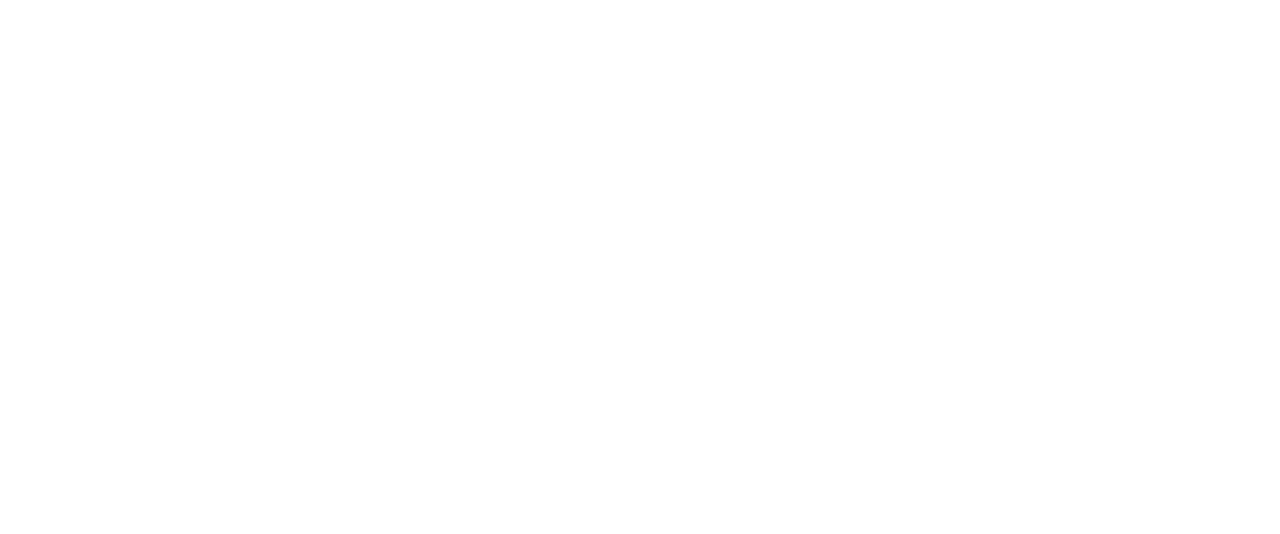
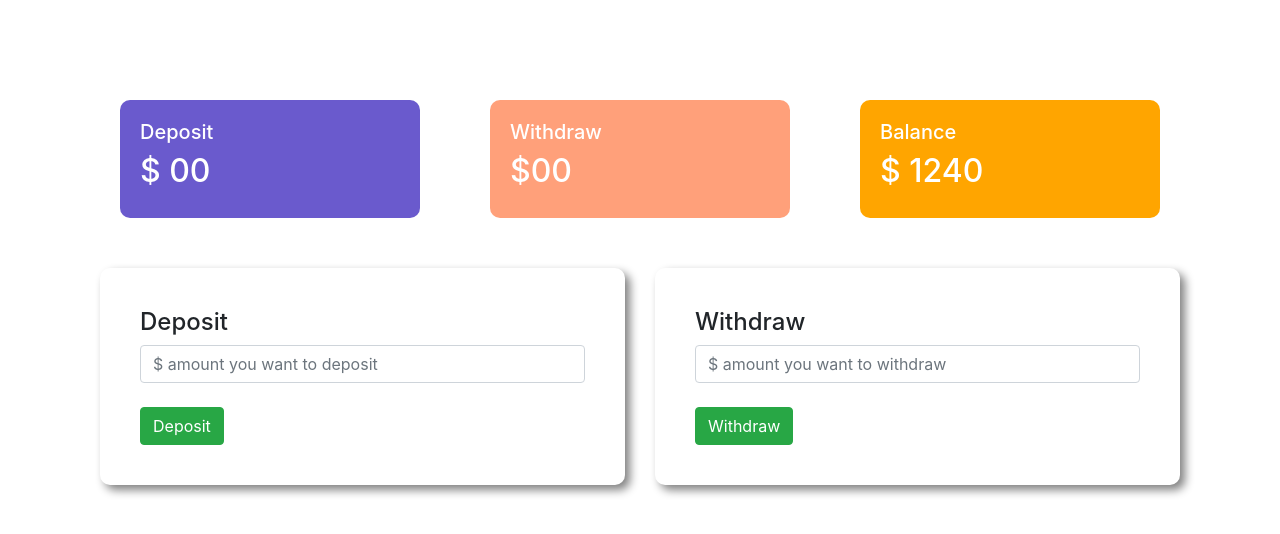
Before and after one commit to Mrahman95/Rahman-bank, a plain HTML site: page index.html in a window 1280 px wide. Both pictures are taken after a click on the button "Enter". Drawn offline with nearby package versions, Linux system fonts and the light colour scheme.

Commit message:
added bank deposit and balance

```diff
--- a/index.html
+++ b/index.html
@@ -1,12 +1,15 @@
 <!DOCTYPE html>
 <html lang="en">
+
 <head>
     <meta charset="UTF-8">
     <meta name="viewport" content="width=device-width, initial-scale=1.0">
     <title>Rahman Bank</title>
-    <link rel="stylesheet" href="https://stackpath.bootstrapcdn.com/bootstrap/4.4.1/css/bootstrap.min.css" integrity="sha384-Vkoo8x4CGsO3+Hhxv8T/Q5PaXtkKtu6ug5TOeNV6gBiFeWPGFN9MuhOf23Q9Ifjh" crossorigin="anonymous">
+    <link rel="stylesheet" href="https://stackpath.bootstrapcdn.com/bootstrap/4.4.1/css/bootstrap.min.css"
+        integrity="sha384-Vkoo8x4CGsO3+Hhxv8T/Q5PaXtkKtu6ug5TOeNV6gBiFeWPGFN9MuhOf23Q9Ifjh" crossorigin="anonymous">
     <link rel="stylesheet" href="style.css">
 </head>
+
 <body>
 
     <div id="login-area">
@@ -21,14 +24,102 @@
         </div>
 
     </div>
+    <div id="transaction_area">
+        <div class="row">
+            <div class="col-md-4">
+                <div class="deposit status">
+                    <h5>Deposit</h5>
+                    <h2>$ <span id="currentDeposit">00</span></h2>
+                </div>
+            </div>
+            <div class="col-md-4">
+                <div class="withdraw status">
+                    <h5>Withdraw</h5>
+                    <h2>$00</h2>
+                </div>
+
+            </div>
+            <div class="col-md-4">
+                <div class="balance status">
+                    <h5>Balance</h5>
+                    <h2>$ <span id="currentBalance"> 1240</span> </h2>
+                </div>
+
+            </div>
+
+        </div>
+        <div class="row">
+            <div class="col-md-6">
+                <div class="submit_area">
+                    <h4>Deposit</h4>
+                    <input id="depositAmount" type="text" class="form-control" placeholder="$ amount you want to deposit">
+                    <br>
+                    <button id="addDeposit" class="btn btn-success">Deposit</button>
+                </div>
+            </div>
+            <div class="col-md-6">
+                <div class="submit_area">
+                    <h4>Withdraw</h4>
+                    <input id="withdrawAmount" type="text" class="form-control" placeholder="$ amount you want to withdraw">
+                    <br>
+                    <button id="addWithdraw" class="btn btn-success">Withdraw</button>
+
+                </div>
+            </div>
+        </div>
+
+    </div>
 
 </body>
 <script>
+    // login button event handler
     const loginBtn = document.getElementById('login');
-    loginBtn.addEventListener('click', function(){
-      const loginArea = document.getElementById('login-area');
-      loginArea.style.display = 'none';
+    loginBtn.addEventListener('click', function () {
+        const loginArea = document.getElementById('login-area');
+        loginArea.style.display = 'none';
+        const transactionArea = document.getElementById('transaction_area');
+        transactionArea.style.display = 'block';
     })
 
+    //deposit button event handler
+    const depositBtn = document.getElementById('addDeposit');
+    depositBtn.addEventListener('click', function(){
+        const depositNumber = getInputNumber('depositAmount');
+
+        // const depositAmount = document.getElementById('depositAmount').value;
+        // const depositNumber = parseFloat(depositAmount);
+
+        updateSpanText('currentDeposit', depositNumber);
+        updateSpanText('currentBalance', depositNumber);
+
+         document.getElementById('depositAmount').value = "";
+
+    })
+
+    //withdraw button event handler
+    const withdrawBtn = document.getElementById('addWithdraw');
+    withdrawBtn.addEventListener('click'),function(){
+        const withdrawNumber = getInputNumber('withdrawAmount');
+
+    }
+
+    function getInputNumber(id){
+        const amount = document.getElementById('id').value;
+        const amountNumber = parseFloat(amount);
+        return amountNumber;
+
+    }
+
+
+    function updateSpanText(id, depositNumber){
+        const current = document.getElementById(id).innerText;
+        const currentNumber = parseFloat(current);
+        const total = depositNumber + currentNumber;
+        document.getElementById(id).innerText = total;
+
+    }
+
+
 </script>
+
 </html>
--- a/style.css
+++ b/style.css
@@ -10,3 +10,26 @@ body{
     border-radius: 10px;
     box-shadow: 5px 5px 10px gray;
 }
+#transaction_area{
+    display: none;
+}
+.status{
+    margin: 0 20px;
+    color: white;
+    padding: 20px;
+    border-radius: 10px;
+
+}
+.deposit{
+    background-color: slateblue;
+
+
+}
+.withdraw{
+    background-color: lightsalmon;
+
+}
+.balance{
+    background-color: orange;
+
+}
```
